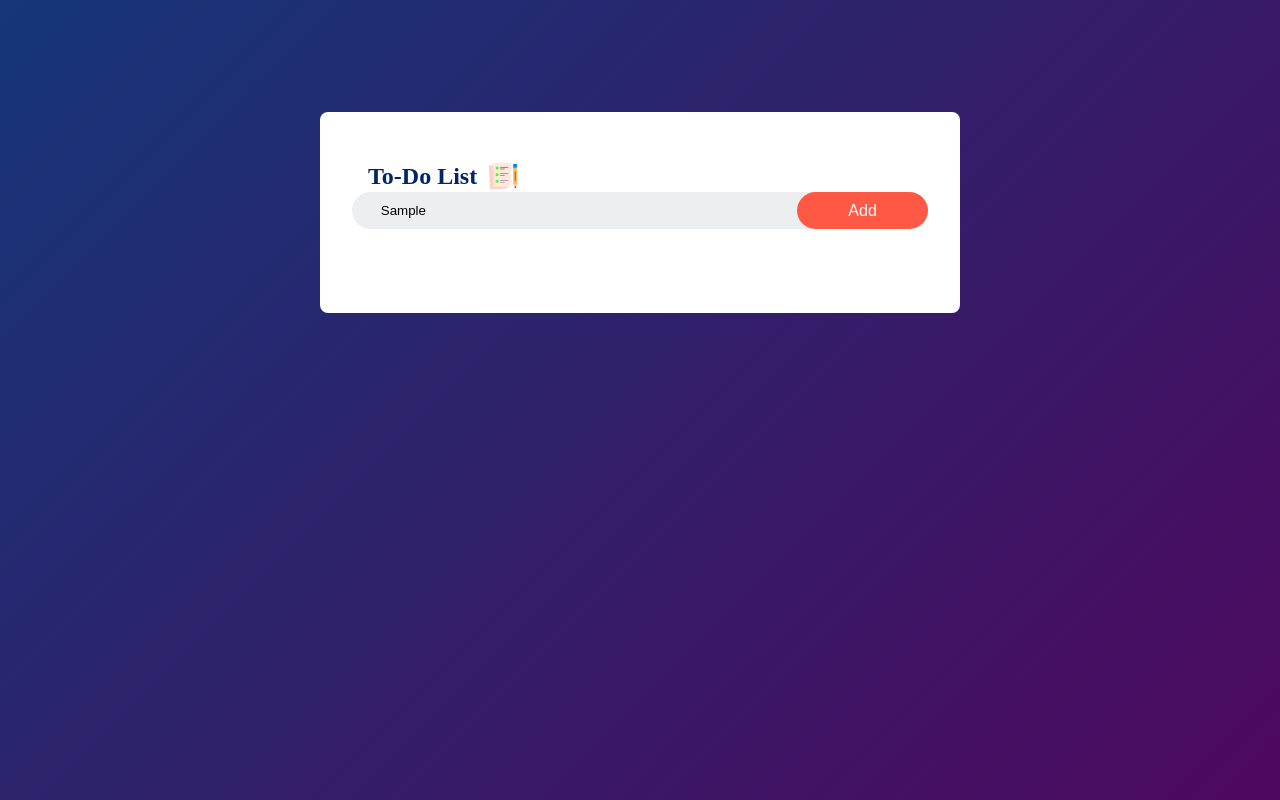
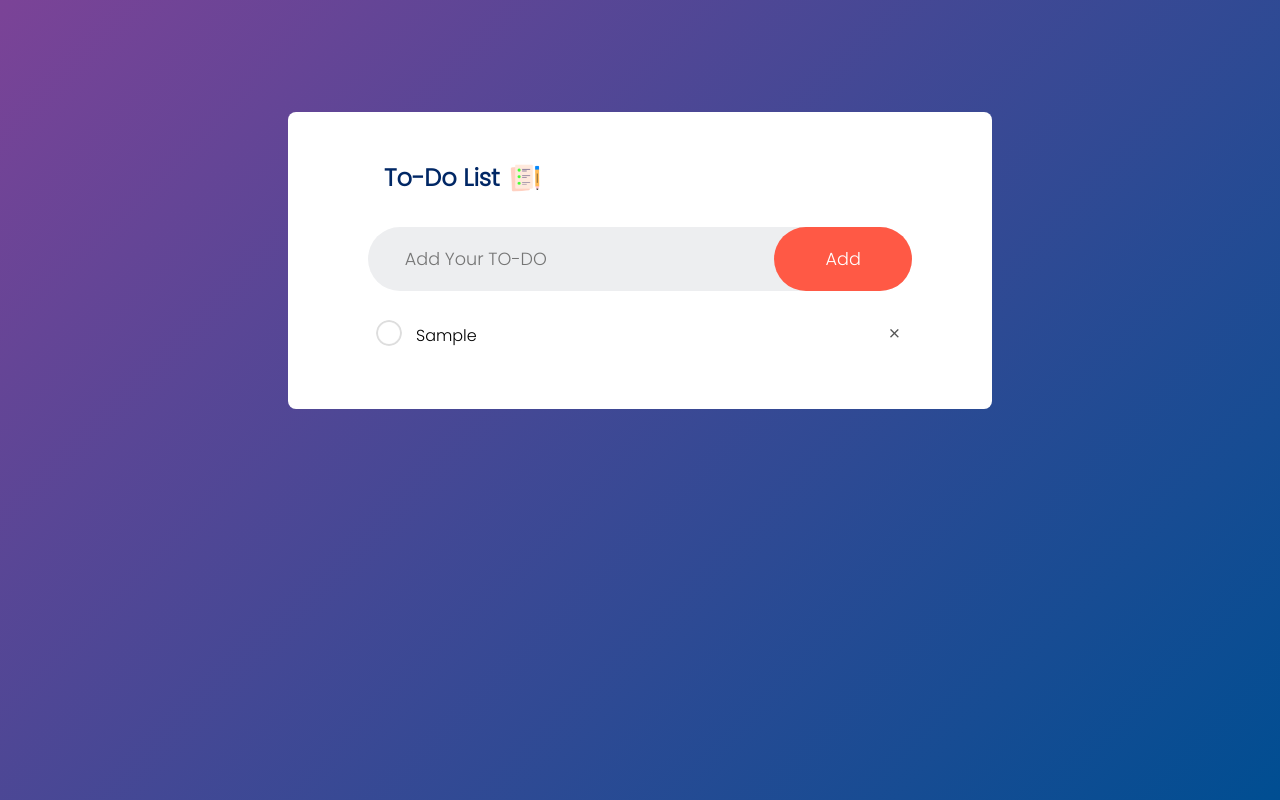
Before and after one commit to STRANJaR/To-Do-App, a plain HTML site: page index.html in a window 1280 px wide. Both pictures are taken after typing "Sample" into the empty fields and a click on the button "Add". Drawn offline with Linux system fonts and the light colour scheme.

Commit message:
Adding JS & LocalStorage func.

```diff
--- a/index.html
+++ b/index.html
@@ -15,11 +15,19 @@
 
       <div class="row">
         <input type="text" id="input-box" placeholder="Add Your TO-DO">
-        <button>Add</button>
+        <button onclick="AddTask()">Add</button>
       </div>
+
+      <ul id="list-container">
+        <!-- <li class="checked">Task 1</li>
+        <li>Task 2</li>
+        <li>Task 3</li>
+      </ul> -->
 
     </div>
 
   </div>
+
+  <script src="script.js"></script>
 </body>
 </html>
--- a/script.js
+++ b/script.js
@@ -0,0 +1,45 @@
+const inputBox = document.getElementById("input-box");
+const listContainer = document.getElementById("list-container");
+
+// Add Task Button
+
+function AddTask() {
+  if (inputBox.value === "") {
+    alert("Type something...");
+  }
+
+  else {
+    let li = document.createElement("li");
+    li.innerHTML = inputBox.value;
+    listContainer.appendChild(li);
+
+    let span = document.createElement('span');
+    span.innerHTML = '\u00d7';
+    li.appendChild(span);
+  }
+  inputBox.value = '';
+  saveData();
+}
+
+listContainer.addEventListener('click', function(e){
+    if(e.target.tagName === 'LI'){
+        e.target.classList.toggle('checked');
+        saveData();
+    }
+    else if(e.target.tagName === 'SPAN'){
+        e.target.parentElement.remove();
+        saveData();
+    }
+}, false);
+
+
+function saveData(){
+    localStorage.setItem('data', listContainer.innerHTML);
+
+}
+
+function showData(){
+    listContainer.innerHTML = localStorage.getItem('data');
+}
+
+showData();
--- a/style.css
+++ b/style.css
@@ -1,24 +1,26 @@
+@import url('https://fonts.googleapis.com/css2?family=Poppins:wght@300&display=swap');
 *{
     margin: 0;
     padding: 0;
     box-sizing: border-box;
+    font-family: 'Poppins', sans-serif;
 }
 .container{
     width: 100%;
     min-height: 100vh;
-    background: linear-gradient(135deg, #153677, #4e085f);
+    background: linear-gradient(135deg, #7b4397,  #004e92);
     padding: 1rem;
 
 
 }
 
 .todo-app{
-     width: 100%;
-     max-width: 40rem;
-     background: #fff;
-     margin: 6rem auto 1rem ;
-     padding: 3rem 2rem 4rem;
-     border-radius: 0.5rem;
+    width: 100%;
+    max-width: 44rem;
+    background: #fff;
+    margin: 6rem auto 1rem;
+    padding: 3rem 5rem 3rem;
+    border-radius: 0.5rem;
 }
 
 .todo-app h2{
@@ -26,6 +28,7 @@
     display: flex;
     align-items: center;
     margin-left: 1rem;
+    padding-bottom: 2rem;
 }
 
 .todo-app h2 img{
@@ -48,17 +51,67 @@
     border: none;
     outline: none;
     background: transparent;
-    padding: 0.7rem;
+    padding: 1.2rem;
     font-weight: 0.8rem;
+    font-size: 1.1rem;
 }
 
 .row > button{
     border: none;
     outline: none;
-    padding: 0.6rem 3.2rem;
+    padding: 1.2rem 3.2rem;
     background: #ff5945;
     color: #fff;
-    font-size: 1rem;
+    font-size: 1.1rem;
     cursor: pointer;
     border-radius: 2rem;
 }
+
+ul li {
+    list-style: none;
+    font-size: 1rem;
+    padding: 0.8rem 0.4rem 0.8rem 3rem;
+    user-select: none;
+    cursor: pointer;
+    position: relative;
+}
+
+ul li::before{
+    content: '';
+    position: absolute;
+    height: 26px;
+    width: 26px;
+    border-radius: 50%;
+    background-image: url(img/unchecked.png);
+    background-size: cover;
+    background-position: center;
+    top: 9px;
+    left: 8px;
+}
+
+ul li.checked{
+     color: #555;
+     text-decoration: line-through;
+}
+
+ul li.checked::before{
+    background-image: url(img/checked.png);
+
+}
+
+ul li span {
+    position: absolute;
+    right: 0;
+    top: 5px;
+    width: 2.2rem;
+    height: 2.2rem;
+    font-size: 1.3rem;
+    color: #555;
+    line-height: 2.2rem;
+    text-align: center;
+}
+
+ul li span:hover{
+    background: #edeef0;
+    border-radius: 50%;
+}
```
